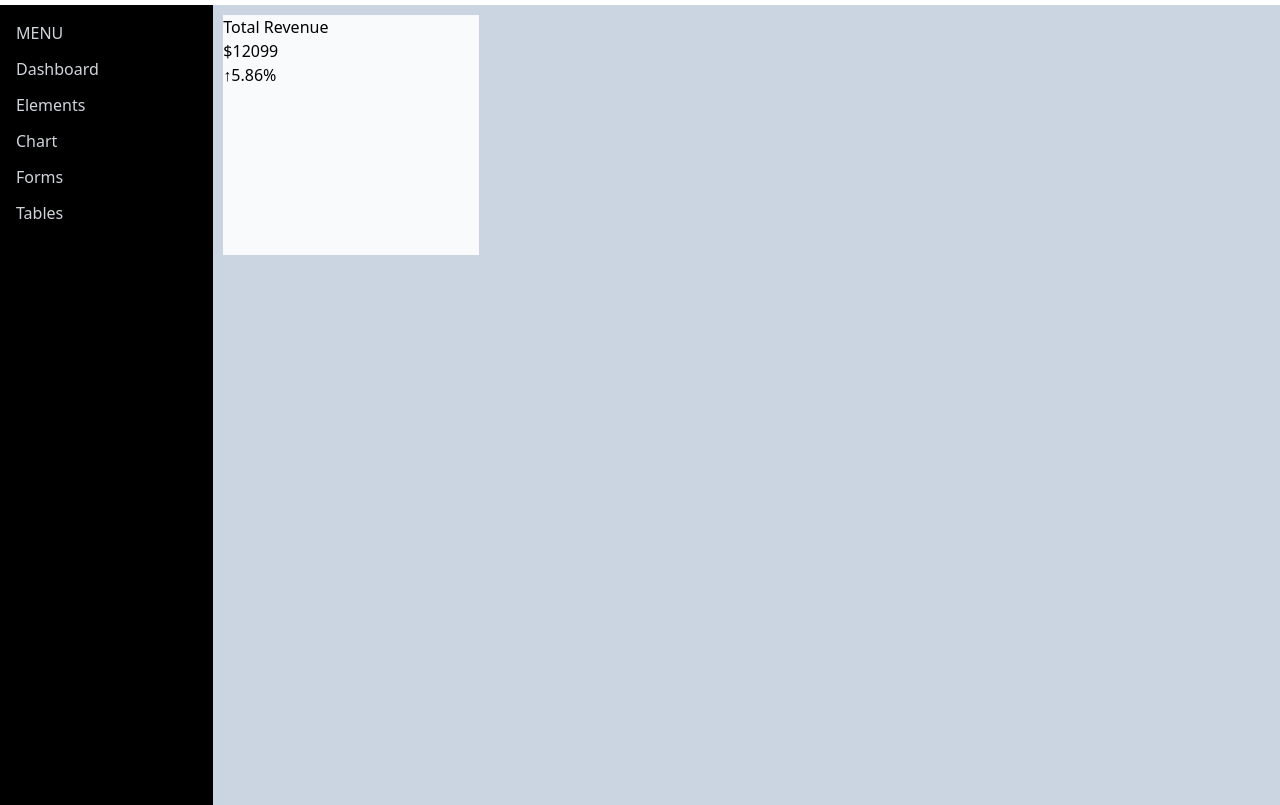
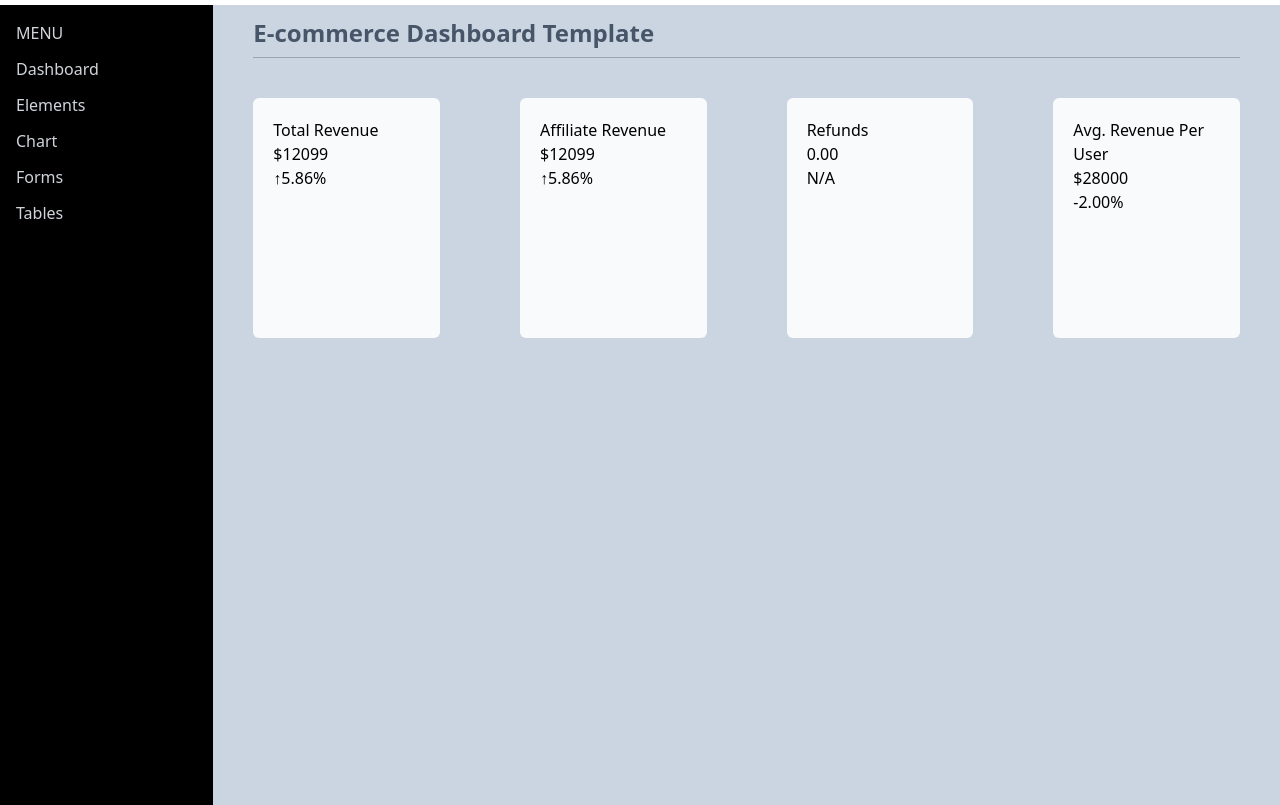
Before and after one commit to arielgam/Desafiopage, a plain HTML site: page index.html in a window 1280 px wide. Shown: the part 73-878 px from the top of the page. Drawn offline with nearby package versions, Linux system fonts and the light colour scheme.

Commit message:
fazendo a seção principal

```diff
--- a/index.html
+++ b/index.html
@@ -36,10 +36,28 @@
             </ul>
         </section>
         <section class="bg-slate-300 w-10/12">
-            <div class="bg-slate-50 w-64 h-60 m-2.5">
-                <p>Total Revenue</p>
-                <p>$12099</p>
-                <span>&#8593;5.86%</span>
+            <h1 class="m-10 mt-1 border-b  border-gray-400 p-2 pl-0 text-2xl font-semibold text-slate-600 ">E-commerce Dashboard Template</h1>
+            <div class="flex ">
+                <div class="bg-slate-50 w-72 h-60 m-10 mt-0 p-5 rounded-md">
+                    <p>Total Revenue</p>
+                    <p>$12099</p>
+                    <span>&#8593;5.86%</span>
+                </div>
+                <div class="bg-slate-50 w-72 h-60 m-10 mt-0 p-5 rounded-md">
+                    <p>Affiliate Revenue</p>
+                    <p>$12099</p>
+                    <span>&#8593;5.86%</span>
+                </div>
+                <div class="bg-slate-50 w-72 h-60 m-10 mt-0 p-5 rounded-md">
+                    <p>Refunds</p>
+                    <p>0.00</p>
+                    <span>N/A</span>
+                </div>
+                <div class="bg-slate-50 w-72 h-60 m-10 mt-0 p-5 rounded-md">
+                    <p>Avg. Revenue Per User</p>
+                    <p>$28000</p>
+                    <span>-2.00%</span>
+                </div>
             </div>
         </section>
     </main>
```
